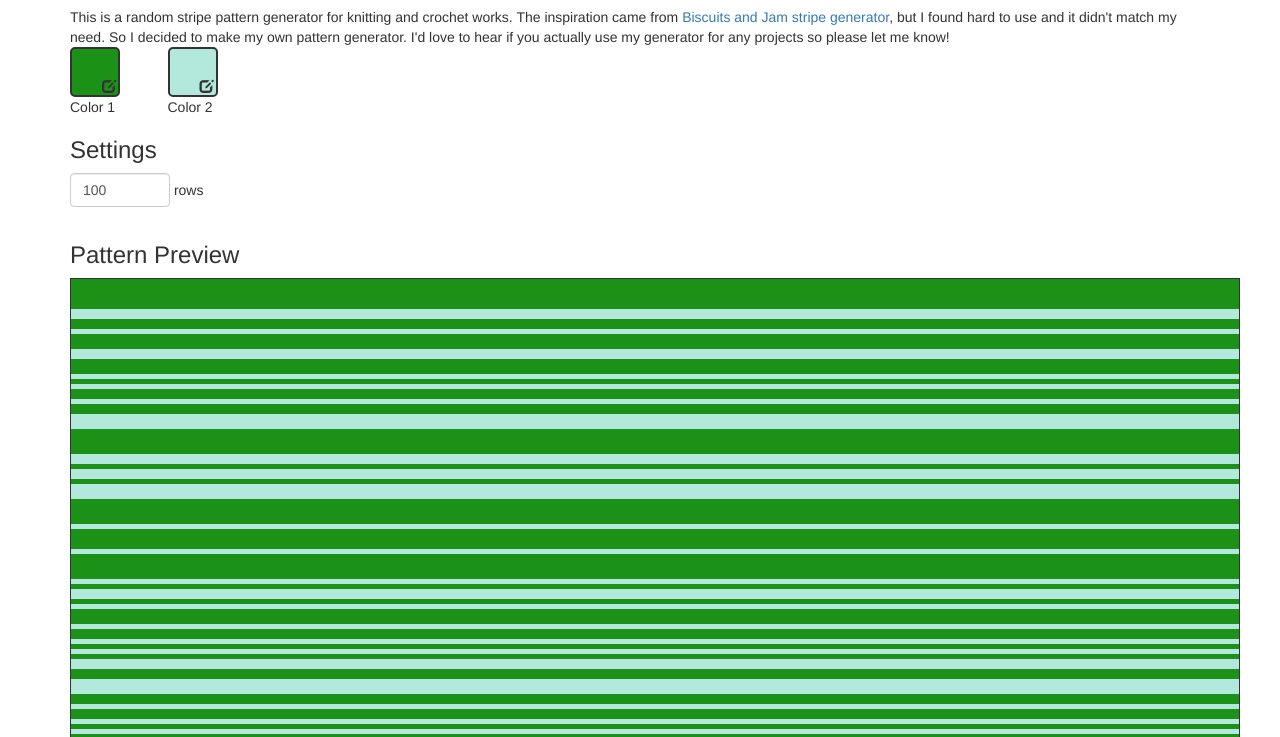
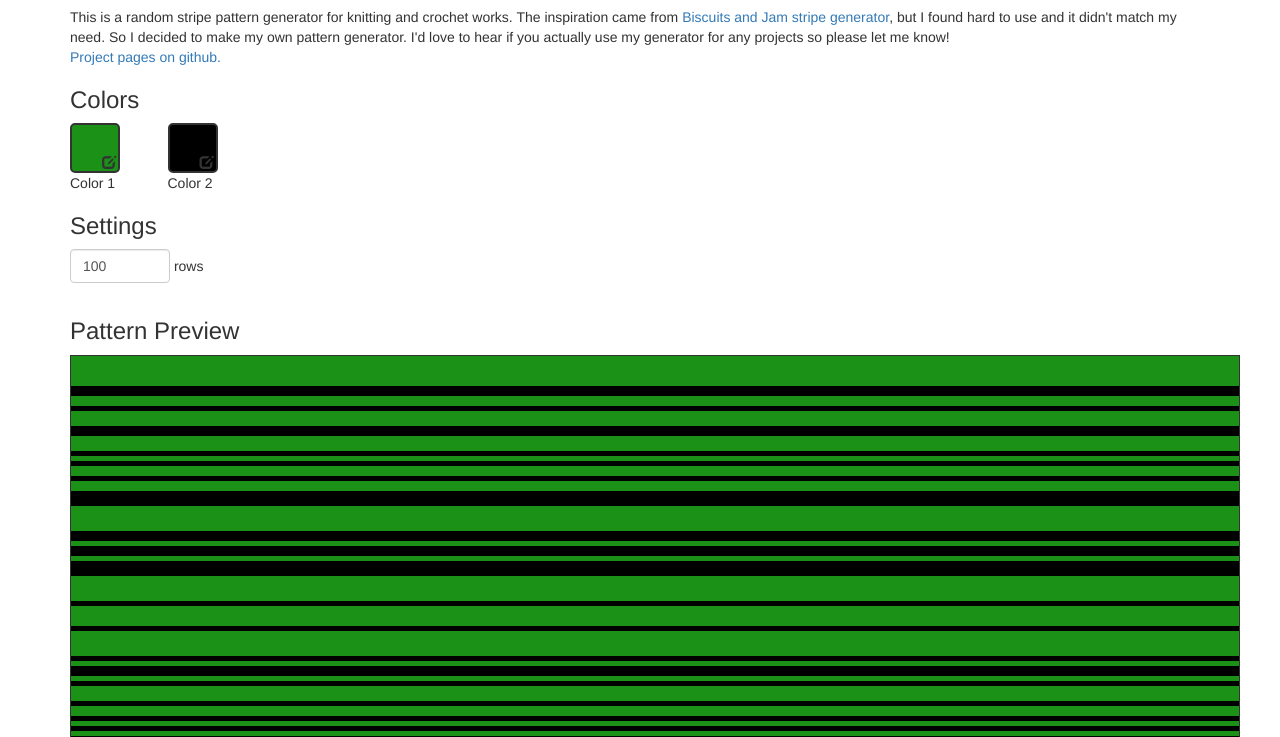
Before and after one commit to seirene/randomstripes, a plain HTML site: page index.html in a window 1280 px wide. Shown: the part 63-800 px from the top of the page. Drawn offline with nearby package versions, Linux system fonts and the light colour scheme.

Commit message:
Changed colorpicker generation

```diff
--- a/index.html
+++ b/index.html
@@ -39,17 +39,12 @@
 	stripe generator</a>, but I found hard to use and it didn't match my need. So
 	I decided to make my own pattern generator. I'd love to hear if you actually use my generator for any projects
 	so please let me know!
+	<br><a href="https://github.com/seirene/randomstripes">Project pages on github.</a>
 	</div>
 
+	<h3 >Colors</h3>
+
 	<div class="row" id="pickers">
-		<div class="col-xs-2 col-md-1 colorlabel">
-			<div id="picker0" class="colorpicker" ><i class="glyphicon glyphicon-edit"></i> </div>
-			Color 1
-		</div>
-		<div class="col-xs-2 col-md-1 colorlabel">
-			<div id="picker1" class="colorpicker" ><i class="glyphicon glyphicon-edit"></i> </div>
-			Color 2
-		</div>
 	</div>
 
 	<h3 data-target="#settings" data-toggle="collapse">Settings</h3>
@@ -74,7 +69,9 @@ $("document").ready(function(){
 	var model = {
 		colors: [
 			{color:"1b9117", weight:1},
-			{color:"b3e8dc", weight:1}
+			//{color:"b3e8dc", weight:1},
+			//{color:"cf69cf", weight:1},
+			{color:"000000", weight:1}
 		],
 		rows: [],
 		nrows: 100,
@@ -82,6 +79,11 @@ $("document").ready(function(){
 	};
 
 	function createColorPicker(i){
+		$('#pickers').append(
+			"<div class='col-xs-2 col-md-1 colorlabel'>" +
+				"<div id='picker"+i+"' class='colorpicker'><i class='glyphicon glyphicon-edit'></i> </div>" +
+			"Color "+ (i + 1) +
+			"</div>");
 		$('#picker' + i).colpick({
 			layout:'hex',
 			submit:0,
@@ -89,6 +91,7 @@ $("document").ready(function(){
 			onChange: function (hsb,hex,rgb,el){
 				$(el).css('background-color', '#'+hex);
 				$(".row-" + i).css('background-color', '#'+hex);
+				model.colors[i].color = hex;
 			}
 		}).keyup(function(){
 			$(this).colpickSetColor(this.value) ;})
```
